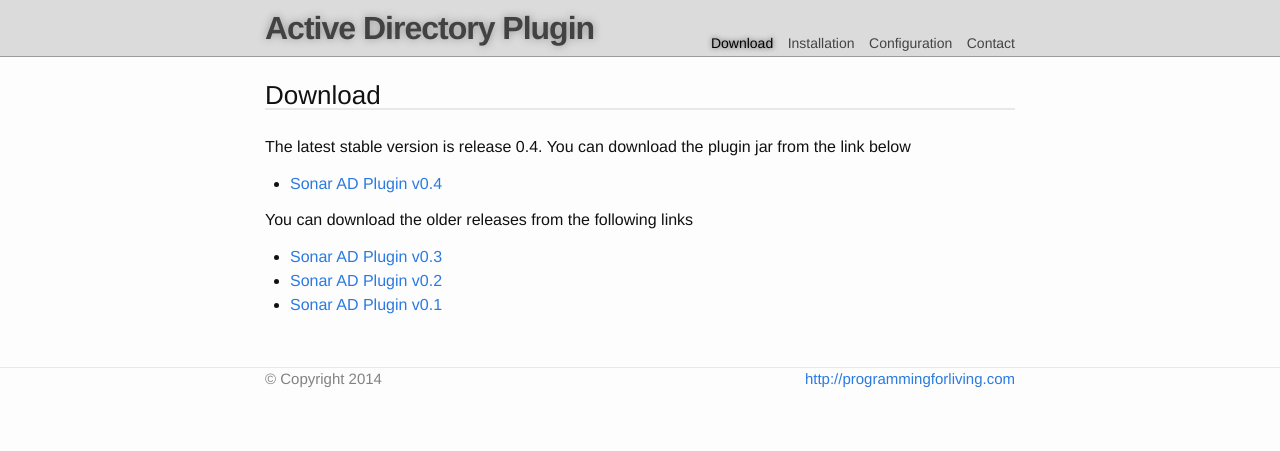
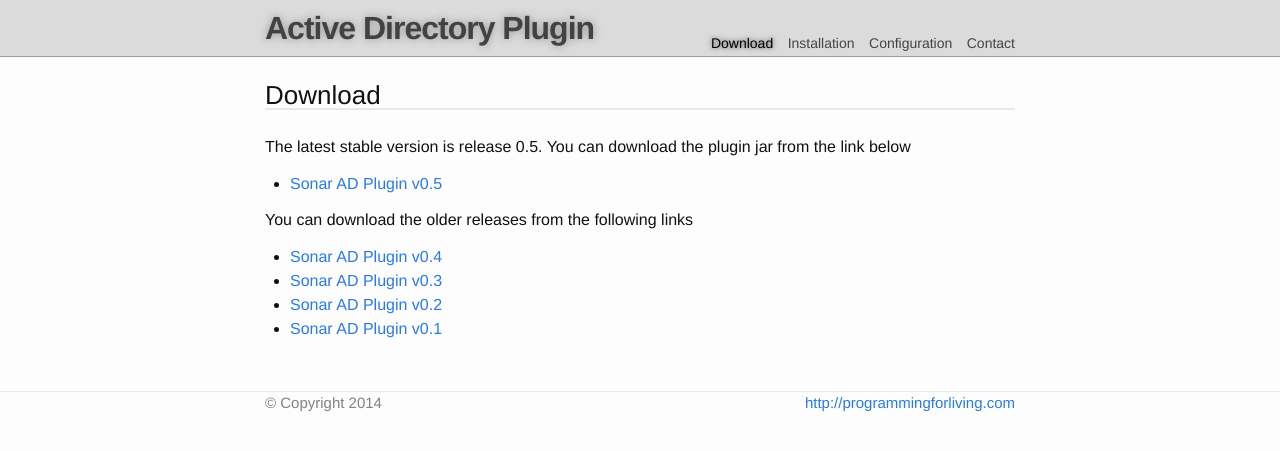
Before and after one commit to programmingforliving/sonar-ad-plugin, a Jekyll site: the page built from 1-download.md, in a window 1280 px wide. Shown: the top 451 px of the page. Built offline with Jekyll 4.4.1, drawn with Linux system fonts in a browser that asks for light colours.

Commit message:
v0.5 related changed

```diff
--- a/1-download.md
+++ b/1-download.md
@@ -3,12 +3,13 @@
 permalink: /download/
 ---
 
-The latest stable version is release 0.4. You can download the plugin jar from the link below
+The latest stable version is release 0.5. You can download the plugin jar from the link below
 
-   - [Sonar AD Plugin v0.4](https://github.com/programmingforliving/sonar-ad-plugin/releases/latest)
+   - [Sonar AD Plugin v0.5](https://github.com/programmingforliving/sonar-ad-plugin/releases/latest)
 
 You can download the older releases from the following links
 
+   - [Sonar AD Plugin v0.4](https://github.com/programmingforliving/sonar-ad-plugin/releases/tag/v0.4)
    - [Sonar AD Plugin v0.3](https://github.com/programmingforliving/sonar-ad-plugin/releases/tag/v0.3)
    - [Sonar AD Plugin v0.2](https://github.com/programmingforliving/sonar-ad-plugin/releases/tag/v0.2)
    - [Sonar AD Plugin v0.1](https://github.com/programmingforliving/sonar-ad-plugin/releases/tag/v0.1)
```
